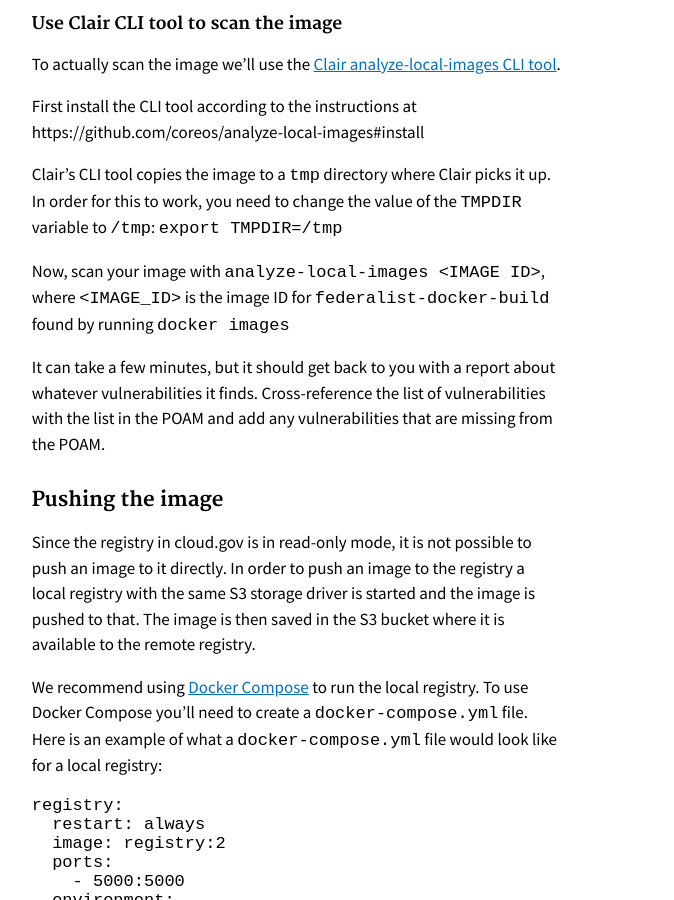
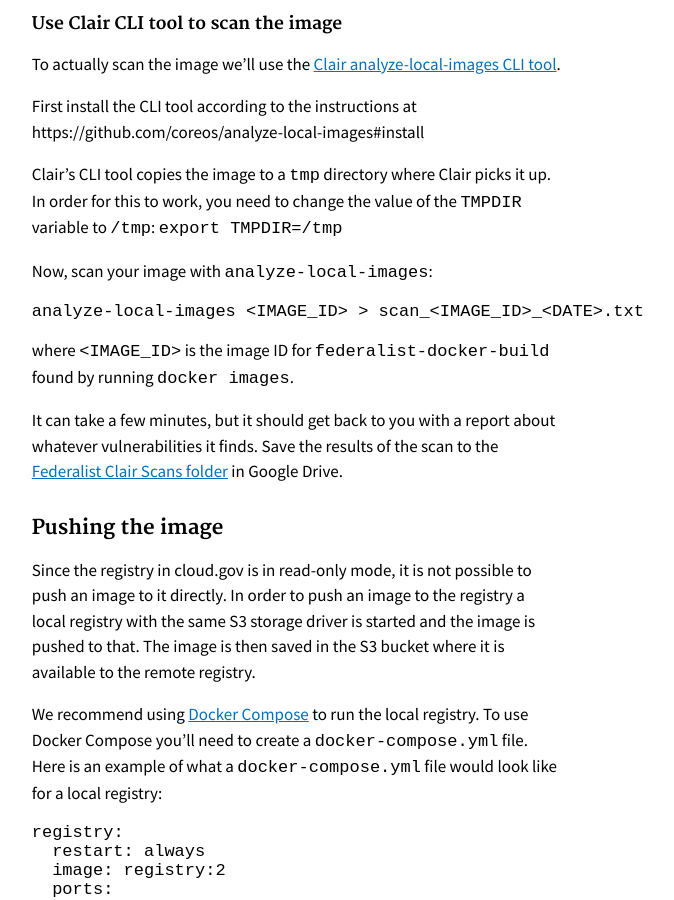
Before and after one commit to Macy-FK/federaliste, a Jekyll site: the page built from pages/how-federalist-works/cloud-gov-setup.md, in a window 1280 px wide and 900 px high, scrolled down 2832 px. Shown: the whole window, without its empty margins (369-1043 px from the left). Built offline with Jekyll 4.4.1, drawn with Linux system fonts in a browser that asks for light colours; Markdown is read by kramdown in place of the engine named in the settings.

Commit message:
add instructions for saving output of clair scans

````diff
--- a/pages/how-federalist-works/cloud-gov-setup.md
+++ b/pages/how-federalist-works/cloud-gov-setup.md
@@ -107,9 +107,15 @@ First install the CLI tool according to the instructions at https://github.com/c
 
 Clair's CLI tool copies the image to a `tmp` directory where Clair picks it up. In order for this to work, you need to change the value of the `TMPDIR` variable to `/tmp`: `export TMPDIR=/tmp`
 
-Now, scan your image with `analyze-local-images <IMAGE ID>`, where `<IMAGE_ID>` is the image ID for `federalist-docker-build` found by running `docker images`
+Now, scan your image with `analyze-local-images`:
 
-It can take a few minutes, but it should get back to you with a report about whatever vulnerabilities it finds. Cross-reference the list of vulnerabilities with the list in the POAM and add any vulnerabilities that are missing from the POAM.
+```sh
+analyze-local-images <IMAGE_ID> > scan_<IMAGE_ID>_<DATE>.txt
+```
+
+where `<IMAGE_ID>` is the image ID for `federalist-docker-build` found by running `docker images`.
+
+It can take a few minutes, but it should get back to you with a report about whatever vulnerabilities it finds. Save the results of the scan to the [Federalist Clair Scans folder](https://drive.google.com/drive/folders/0B3FBmDcqOZB5MHJncXVYQXJ0Wnc) in Google Drive.
 
 ### Pushing the image
 
````
